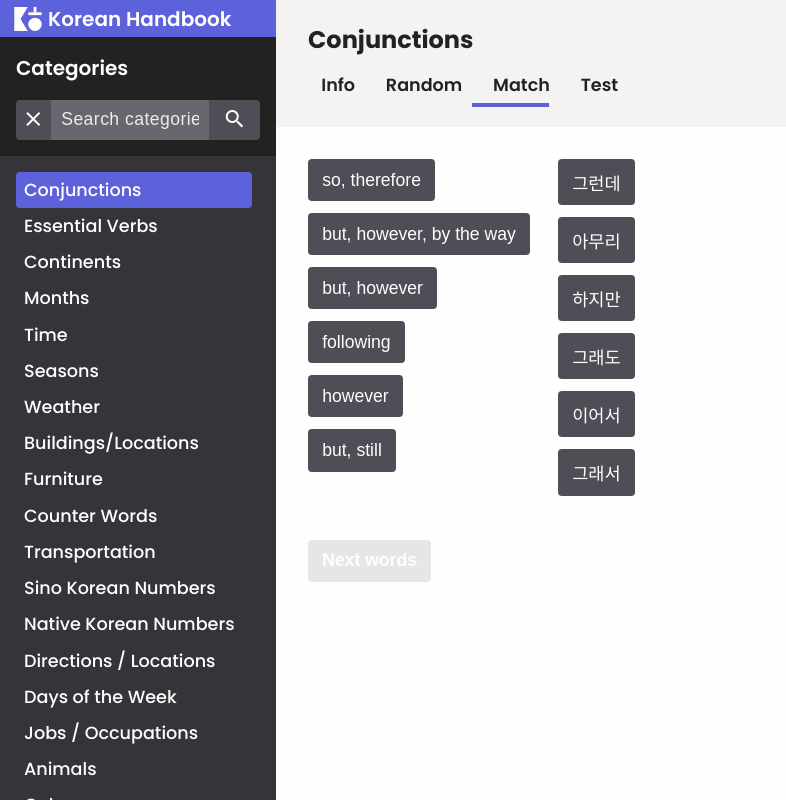
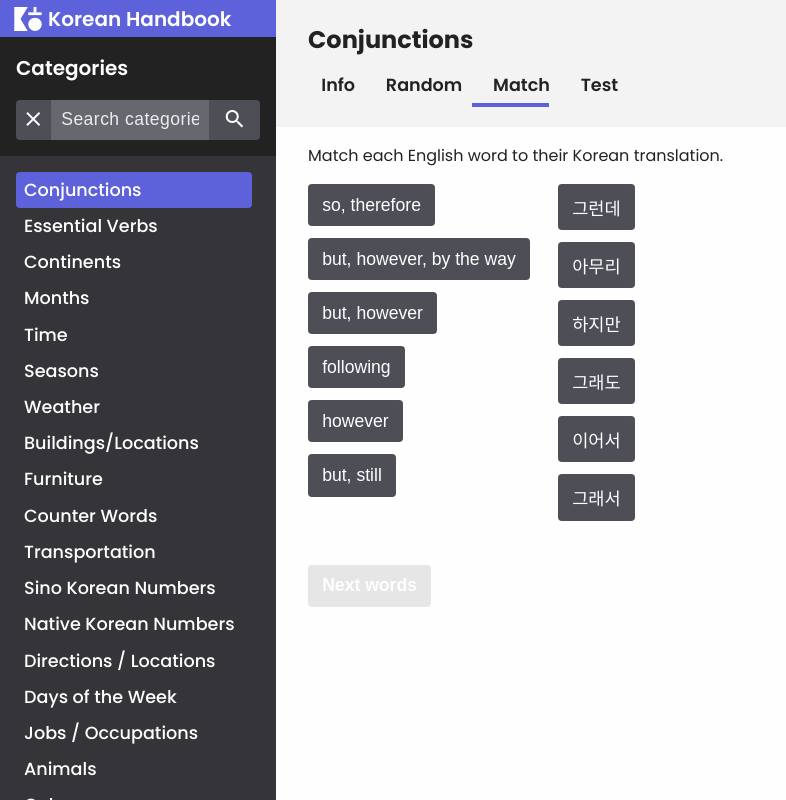
Before and after one commit to DanielHearn/korean-handbook, a Vue app in the folder korean-handbook/: page /content/conjunctions/match in a window 1280 px wide. Shown: the whole page, without its empty margins (0-786 px from the left). Built offline with nearby package versions, Linux system fonts and the light colour scheme.

Commit message:
Add help text to match and test

```diff
--- a/korean-handbook/src/components/Match/Match.vue
+++ b/korean-handbook/src/components/Match/Match.vue
@@ -1,5 +1,8 @@
 <template>
   <div class="match">
+    <div class="match-info">
+      Match each English word to their Korean translation.
+    </div>
     <div class="match-words">
       <ul class="match-column">
         <li
--- a/korean-handbook/src/components/Test/Test.vue
+++ b/korean-handbook/src/components/Test/Test.vue
@@ -1,5 +1,8 @@
 <template>
   <div class="test" v-if="word">
+    <div class="match-info">
+      Select the correct character for each part of the word.
+    </div>
     <div class="test-word">{{ word.e }}</div>
     <ul class="test-characters">
       <li
```
